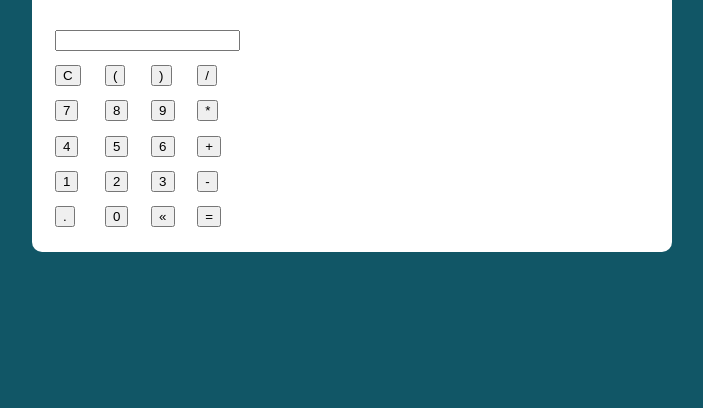
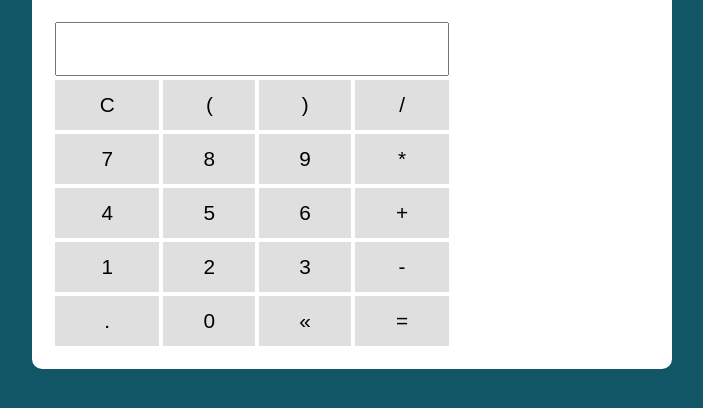
Before and after one commit to Davi-dosSantos/JS-TS, a plain HTML site: page FunçõesAvançado/76.CalculadoraProject/index.html in a window 1280 px wide. Shown: the part 134-542 px from the top of the page, without its empty margins (288-991 px from the left). Drawn offline with nearby package versions, Linux system fonts and the light colour scheme.

Commit message:
calculator css base right

```diff
--- a/FunçõesAvançado/76.CalculadoraProject/assets/css/style.css
+++ b/FunçõesAvançado/76.CalculadoraProject/assets/css/style.css
@@ -56,3 +56,25 @@ form button {
 form button:hover {
   background: var(--primary-color-darker);
 }
+
+.calculator{
+  width: 400px
+}
+
+.display{
+  font-size: 2em;
+  width: 100%;
+  text-align: right;
+}
+
+.btn{
+  width: 100%;
+  height: 50px;
+  font-size: 1em;
+  border: none;
+  background: #dfdfdf;
+  cursor: pointer;
+}
+.btn:hover{
+  background: #dfdfdf4f;
+}
```
